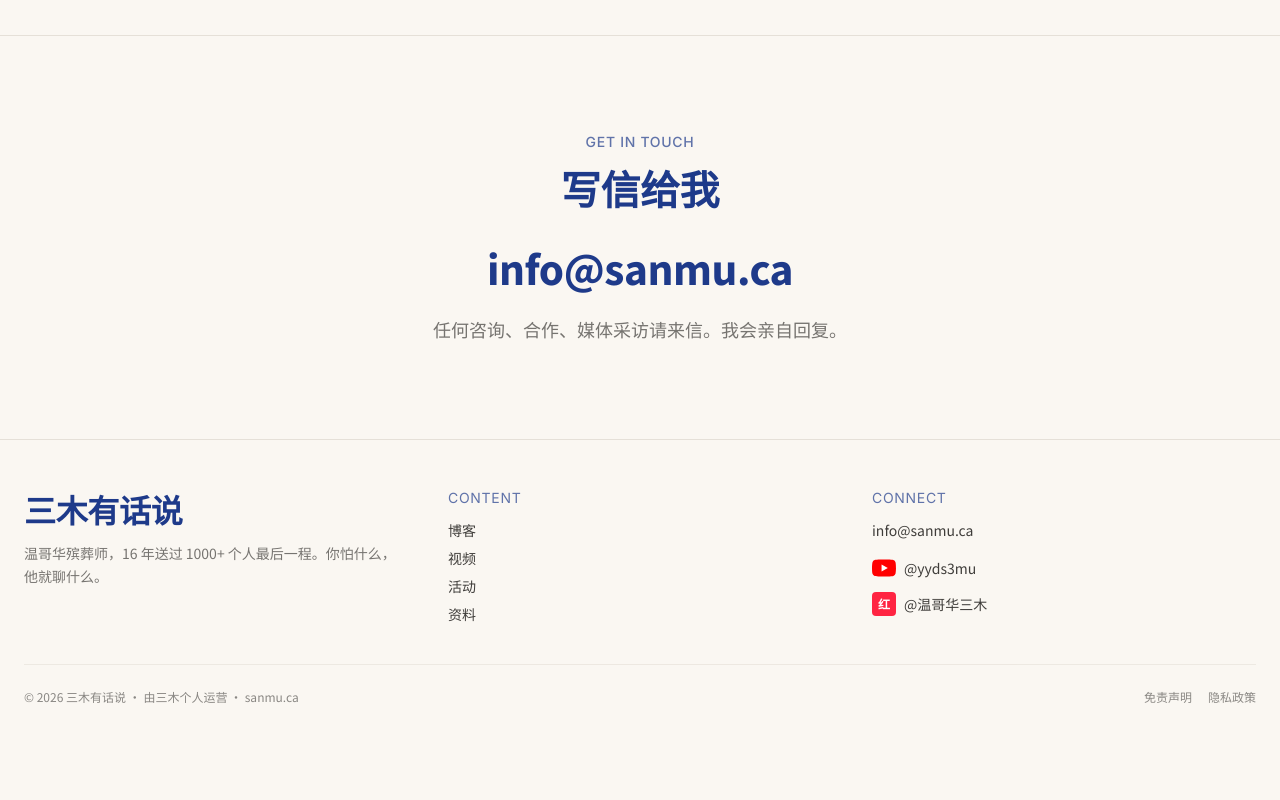
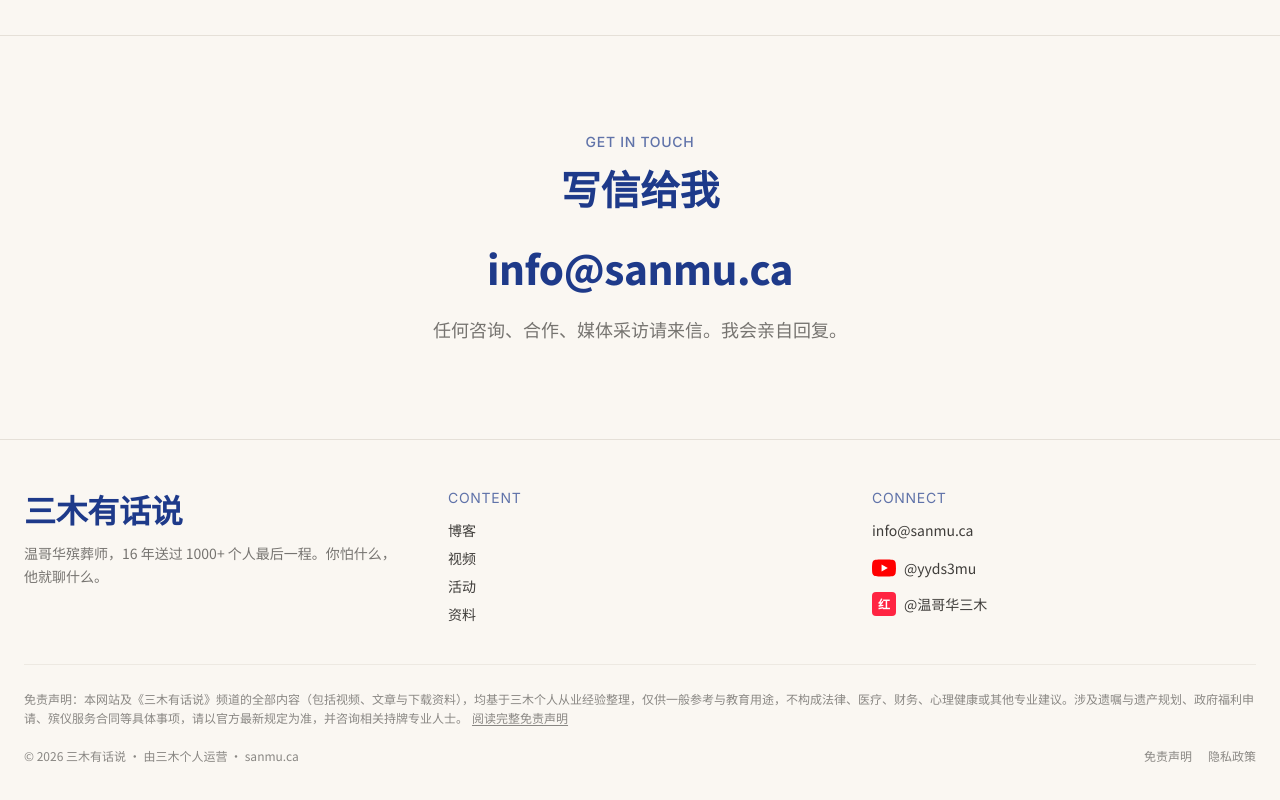
Before and after one commit to scotpenn/sanmu-website, a Next.js app: page /about in a window 1280 px wide. Shown: the part 2502-3302 px from the top of the page. Before the commit the page ends 3255 px from the top, so only its background shows below. Built offline with nearby package versions, Linux system fonts and the light colour scheme.

Commit message:
Footer: 新增简要免责声明 + 链接完整版 /disclaimer

```diff
--- a/components/Footer.tsx
+++ b/components/Footer.tsx
@@ -109,8 +109,22 @@ export function Footer() {
           </div>
         </div>
 
+        {/* 简要免责声明 */}
+        <div className="border-t border-rule pt-6 mb-5 text-xs leading-relaxed opacity-60">
+          <p>
+            <span className="font-medium">免责声明：</span>
+            本网站及《三木有话说》频道的全部内容（包括视频、文章与下载资料），均基于三木个人从业经验整理，仅供一般参考与教育用途，不构成法律、医疗、财务、心理健康或其他专业建议。涉及遗嘱与遗产规划、政府福利申请、殡仪服务合同等具体事项，请以官方最新规定为准，并咨询相关持牌专业人士。
+            <Link
+              href="/disclaimer"
+              className="underline underline-offset-2 hover:text-brand-navy transition-colors ml-1"
+            >
+              阅读完整免责声明
+            </Link>
+          </p>
+        </div>
+
         {/* 底部 · 版权行 */}
-        <div className="border-t border-rule pt-6 flex flex-wrap justify-between gap-3 text-xs opacity-60">
+        <div className="flex flex-wrap justify-between gap-3 text-xs opacity-60">
           <div>© 2026 三木有话说 · 由三木个人运营 · sanmu.ca</div>
           <div className="flex flex-wrap gap-x-4 gap-y-1">
             <Link
```
